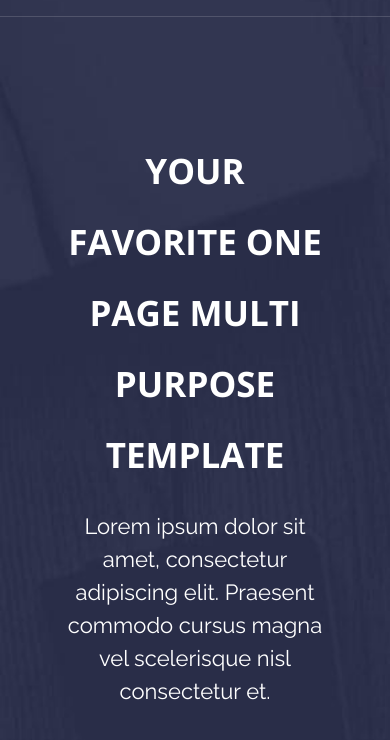
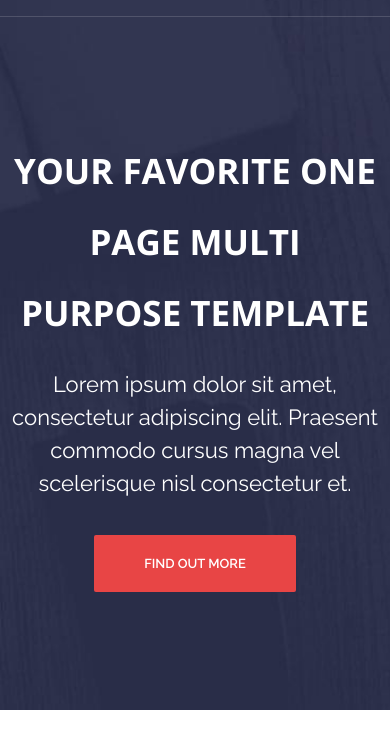
Before and after one commit to Denrubka/ActiveBox, a plain HTML site: page index.html in a window 390 px wide. Shown: the part 84-824 px from the top of the page. Drawn offline with nearby package versions, Linux system fonts and the light colour scheme; files whose address does not match are found by name.

Commit message:
Add files via upload

```diff
--- a/index.html
+++ b/index.html
@@ -60,7 +60,7 @@
           </div>
         </div>
         <div class="row header-intro justify-content-center">
-          <div class="col-9 d-flex flex-column align-items-center">
+          <div class="col-sm-12 col-lg-9 d-flex flex-column align-items-center">
             <h1 class="header-intro__title">
               Your Favorite One Page Multi Purpose Template
             </h1>
```
